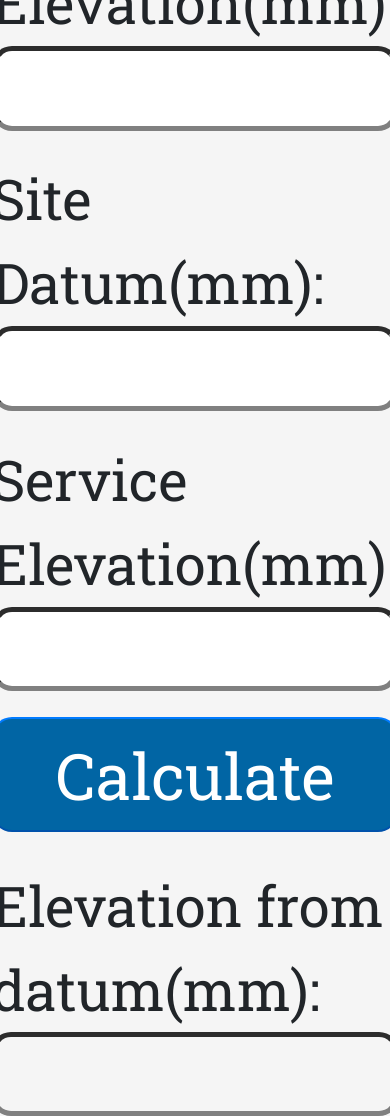
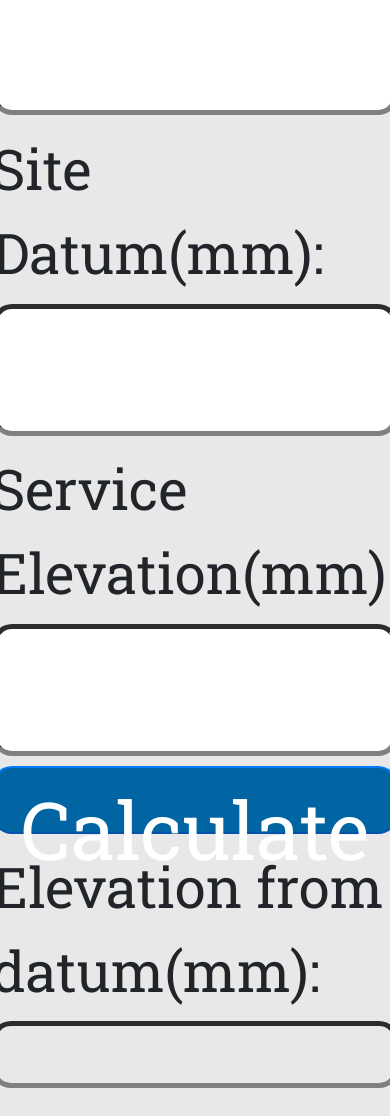
Before and after one commit to jiggins89/level-calculator, a PHP site: page / in a window 390 px wide; the page is wider, and only the part inside the window is pictured. After the commit the page ends 1088 px from the top of that part, so only its background shows below. Run offline with PHP 8.4, Linux system fonts and the light colour scheme; some libraries are stand-ins or nearby versions.

Commit message:
improved responsivness

```diff
--- a/style.css
+++ b/style.css
@@ -2,7 +2,7 @@
   /* general text style*/
   font-family: 'Roboto Slab', serif;
   font-weight: 300;
-  background-color: #F5F5F5;
+  background-color: #E8E8E8;
 }
 
 h1 {
@@ -30,12 +30,15 @@
 tr {
   display: flex;
   justify-content: space-between;
+  margin-bottom: 2%;
 }
 
 td {
   width: 100%;
   font-size: 3.5rem;
   font-weight: 400;
+  display: flex;
+  align-items: center;
 }
 
 input {
@@ -46,22 +49,36 @@
 }
 
 tr td button {
-  height: 5vh;
-  margin-bottom: 5vh;
+  height: 8vh;
+  /*margin-bottom: 5vh;*/
   text-align: center;
-  font-size: 4rem;
-  font-weight: 300;
+  font-size: 5rem;
+  font-weight: 400;
 }
 
 tr td input {
-  height: 10vh;
-  margin-bottom: 2vh;
+  /*height: 100%;*/
+  /* margin-bottom: 10%; */
   text-align: center;
-  font-size: 7.5rem;
+  font-size: 5rem;
+}
+
+.container {
+  display: flex;
+  flex-direction: column;
+  padding-top: 10%;
+  max-height: 70vh;
+  align-items: center;
+  justify-content: center;
+  max-width: 90%;
+  margin-top: 5%;
+
+  /*to be deleted*/
+  /*background-color: yellow;*/
 }
 
 .btn-primary {
-  height: 80%;
+  /*height: 80%;*/
   width: 100%;
   border-radius: 20px;
   background-color: #0165A4;
@@ -70,22 +87,11 @@
 }
 
 #result {
-  height: 10vh;
+  height: 8vh;
   border: 5px solid grey;
   border-style: inset;
   text-align: center;
-  font-size: 7.5rem;
+  font-size: 5rem;
   border-radius: 20px;
+  justify-content: center;
 }
-
-.container {
-  display: flex;
-  flex-direction: column;
-  height: 90vh;
-  align-items: center;
-  justify-content: center;
-  max-width: 90%;
-
-  /*to be deleted*/
-  /*background-color: yellow;*/
-}
```
